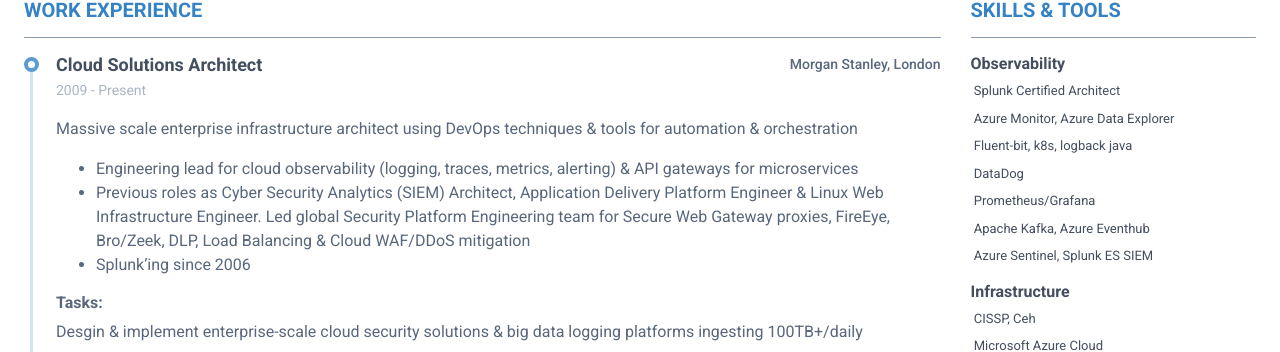
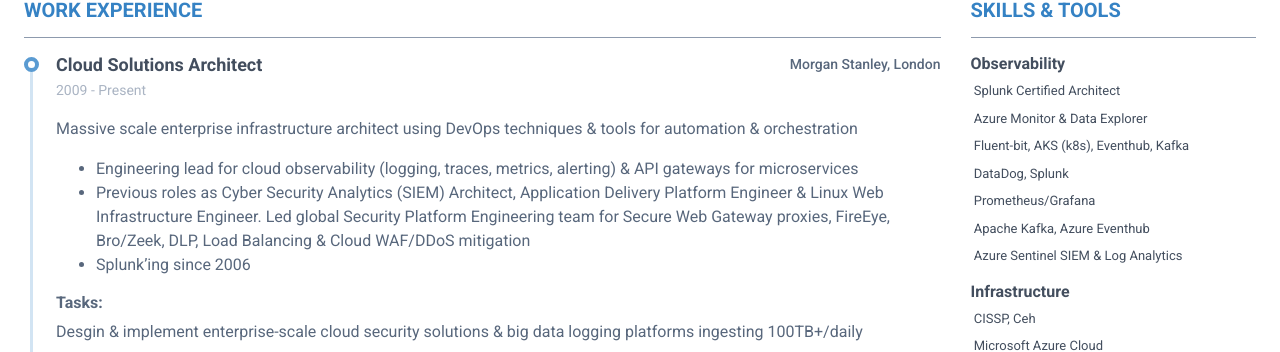
Before and after one commit to Hamy200/resume, a Jekyll site: the page built from index.markdown, in a window 1280 px wide. Shown: the part 313-665 px from the top of the page. Built offline with Jekyll 4.4.1, drawn with Linux system fonts in a browser that asks for light colours; nearby versions of some CDN libraries.

Commit message:
Update data.yml

```diff
--- a/_data/data.yml
+++ b/_data/data.yml
@@ -145,12 +145,12 @@ skills:
   - category: Observability
     tools:
       - name: Splunk Certified Architect
-      - name: Azure Monitor, Azure Data Explorer
-      - name: Fluent-bit, k8s, logback java
-      - name: DataDog
+      - name: Azure Monitor & Data Explorer
+      - name: Fluent-bit, AKS (k8s), Eventhub, Kafka
+      - name: DataDog, Splunk
       - name: Prometheus/Grafana
       - name: Apache Kafka, Azure Eventhub
-      - name: Azure Sentinel, Splunk ES SIEM
+      - name: Azure Sentinel SIEM & Log Analytics
   - category: Infrastructure
     tools:
       - name: CISSP, Ceh
```
